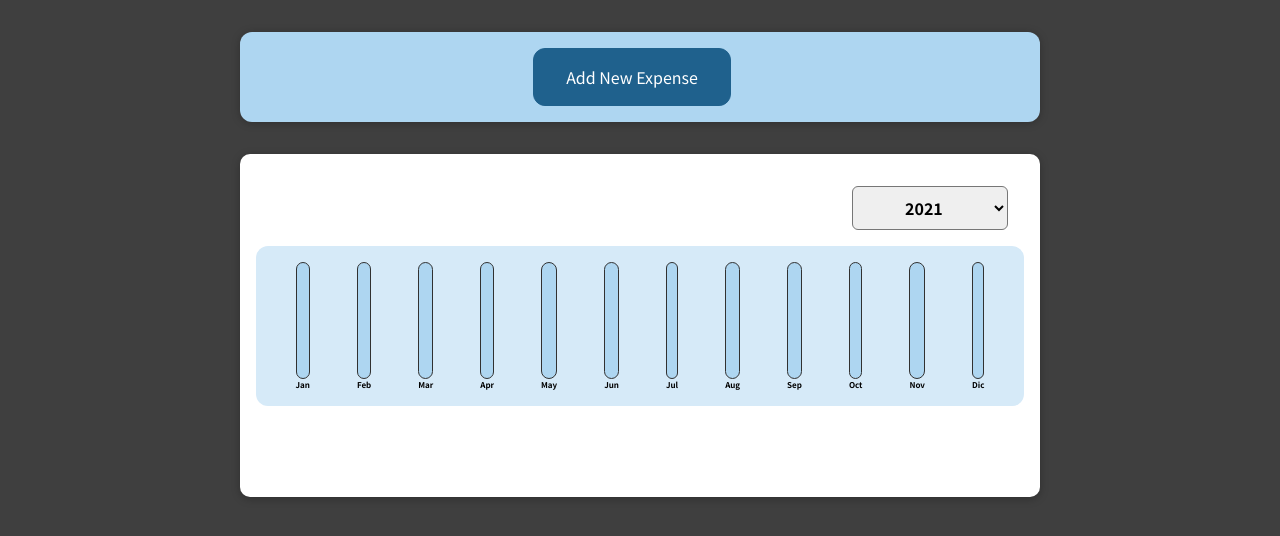
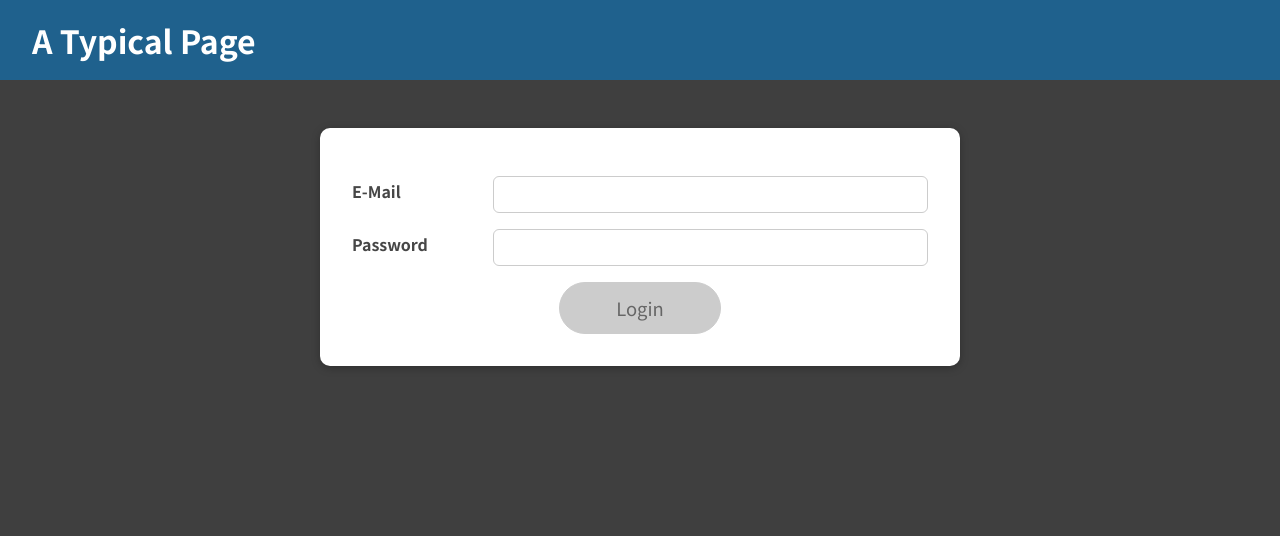
Before and after one commit to federicobaldini/expense-tracker, a React (Create React App) app: page / in a window 1280 px wide. Shown: the top 536 px of the page. Built offline with nearby package versions, Linux system fonts and the light colour scheme.

Commit message:
added new Home component

```diff
--- a/src/App.js
+++ b/src/App.js
@@ -1,21 +1,29 @@
 import { useState, Fragment } from "react";
-import Expenses from "./components/Expenses/Expenses";
-import NewExpense from "./components/NewExpenses/NewExpense";
+
+import Login from './components/Login/Login';
+import Home from './components/Home/Home';
+import MainHeader from './components/MainHeader/MainHeader';
 
 const App = () => {
-  const [expenses, setExpenses] = useState([]);
+  const [isLoggedIn, setIsLoggedIn] = useState(false);
 
-  //update correctly dependent state
-  const addExpenseHandler = (expense) => {
-    setExpenses((prevExpenses) => {
-      return [expense, ...prevExpenses];
-    });
+  const loginHandler = (email, password) => {
+    // We should of course check email and password
+    // But it's just a dummy/ demo anyways
+    setIsLoggedIn(true);
+  };
+
+  const logoutHandler = () => {
+    setIsLoggedIn(false);
   };
 
   return (
     <Fragment>
-      <NewExpense onAddExpense={addExpenseHandler} />
-      <Expenses items={expenses} />
+      <MainHeader isAuthenticated={isLoggedIn} onLogout={logoutHandler} />
+      <main>
+        {!isLoggedIn && <Login onLogin={loginHandler} />}
+        {isLoggedIn && <Home onLogout={logoutHandler} />}
+      </main>
     </Fragment>
   );
 };
--- /dev/null
+++ b/src/components/Home/Home.js
@@ -0,0 +1,24 @@
+import { useState } from "react";
+import classes from './Home.module.css';
+import Expenses from "../Expenses/Expenses";
+import NewExpense from "../NewExpenses/NewExpense";
+
+const Home = (props) => {
+  const [expenses, setExpenses] = useState([]);
+
+  //update correctly dependent state
+  const addExpenseHandler = (expense) => {
+    setExpenses((prevExpenses) => {
+      return [expense, ...prevExpenses];
+    });
+  };
+
+  return (
+    <div className={classes['home']}>
+      <NewExpense onAddExpense={addExpenseHandler} />
+      <Expenses items={expenses} />
+    </div>
+  );
+};
+
+export default Home;
--- /dev/null
+++ b/src/components/Home/Home.module.css
@@ -0,0 +1,7 @@
+.home {
+  width: 90%;
+  max-width: 52rem;
+  padding: 3rem;
+  margin: 2rem auto;
+  text-align: center;
+}
```
